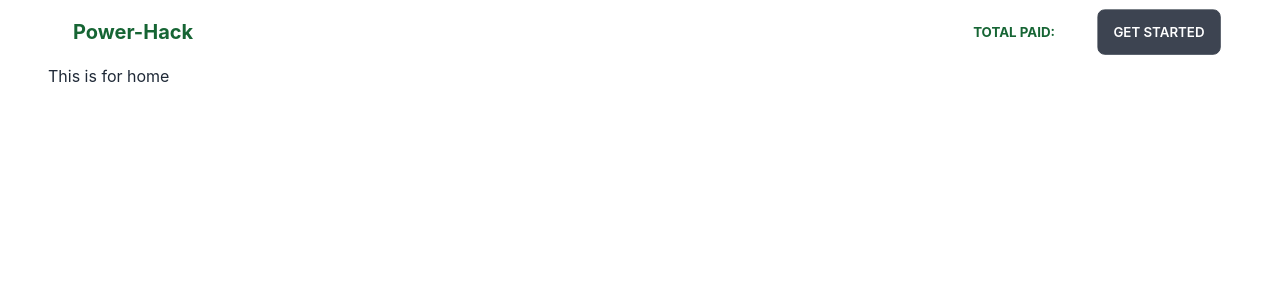
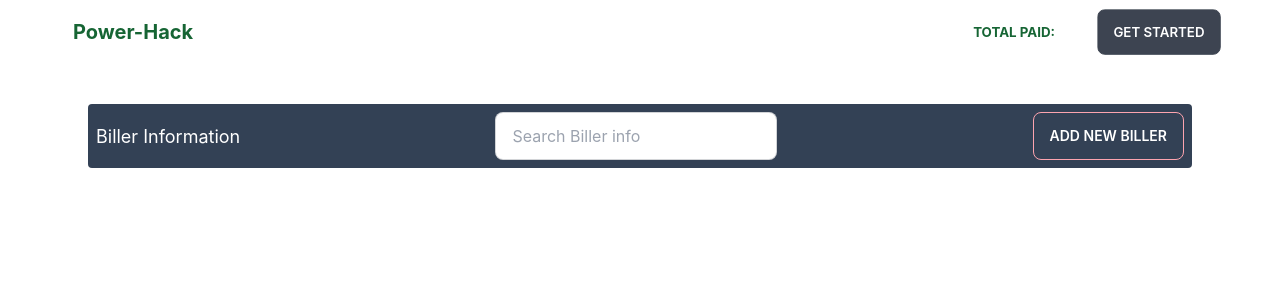
Before and after one commit to rahathossain3/power-distribution-billing-information-client-side, a React (Create React App) app: page /home in a window 1280 px wide. Shown: the top 300 px of the page. Built offline with nearby package versions, Linux system fonts and the light colour scheme.

Commit message:
biller bar added

```diff
--- a/src/App.js
+++ b/src/App.js
@@ -4,7 +4,7 @@ import { Route, Routes } from 'react-router-dom';
 // toastify
 import { ToastContainer } from 'react-toastify';
 import 'react-toastify/dist/ReactToastify.css';
-import Home from './Home/Home';
+import Home from './Component/Home/Home';
 import NotFound from './Component/Shared/NotFound/NotFound';
 import Navbar from './Component/Shared/Navbar/Navbar';
 
--- /dev/null
+++ b/src/Component/Home/Home.css
@@ -0,0 +1,6 @@
+.biller-bar-font {
+    font-size: 18px !important;
+    /* border: 1px solid whitesmoke; */
+    /* border-radius: 20px !important; */
+    /* background-color: rgb(31, 31, 24); */
+}
--- /dev/null
+++ b/src/Component/Home/Home.js
@@ -0,0 +1,27 @@
+import React from 'react';
+import { Link } from 'react-router-dom';
+import './Home.css'
+
+const Home = () => {
+    return (
+        <div className=' lg:mx-10 m-10 '>
+
+            <div className="navbar biller-bar-font rounded bg-slate-700 flex justify-between lg:flex-row flex-col gap-4">
+                <div className="text-white">
+                    Biller Information
+                </div>
+                <div className="form-control ">
+                    <input type="text" placeholder="Search Biller info" className="input input-bordered" />
+                </div>
+                <div className=" gap-2">
+                    <Link to='/' className="btn border-rose-300 hover:bg-white hover:text-black btn-ghost text-white">Add New Biller</Link>
+
+                </div>
+            </div>
+
+
+        </div>
+    );
+};
+
+export default Home;
--- a/src/Component/Shared/Footer/Footer.js
+++ /dev/null
@@ -1,35 +0,0 @@
-import React from 'react';
-import linkedin from '../../../Image/footer img/linkdin.png';
-import github from '../../../Image/footer img/github.png';
-import facebook from '../../../Image/footer img/facebook.png';
-import { Link } from 'react-router-dom';
-
-// import footer from '../../assets/images/footer.png';
-
-const Footer = () => {
-    return (
-        <footer className="footer footer-center p-10 bg-slate-100 text-base-content rounded">
-            <div className="grid grid-flow-col text-xl gap-4">
-                <Link to='/products' className="link link-hover">Products</Link>
-                <Link to='/review' className="link link-hover">Review</Link>
-                <Link to='/blog' className="link link-hover">Blog</Link>
-                <Link to='/portfolio' className="link link-hover">Portfolio</Link>
-            </div>
-            <div>
-                <div className="grid grid-flow-col gap-4">
-                    <a href='https://github.com/rahathossain3' target='blank' ><img width="30" height="30" src={github} alt="" /></a>
-
-                    <a href='https://www.linkedin.com/in/rahathossain3/' target='blank' ><img width="30" height="30" src={linkedin} alt="" /></a>
-
-                    <a href='https://www.facebook.com/Rahat.Imon.01/' target='blank' ><img width="30" height="30" src={facebook} alt="" /></a>
-
-                </div>
-            </div>
-            <div>
-                <p>Copyright © 2022 - All right reserved by <span className='font-bold'>Pixel Camera</span></p>
-            </div>
-        </footer >
-    );
-};
-
-export default Footer;
--- a/src/Component/Shared/Navbar/Navbar.js
+++ b/src/Component/Shared/Navbar/Navbar.js
@@ -1,45 +1,24 @@
-import React, { useState } from 'react';
+import React, { useEffect, useState } from 'react';
 import { Link } from 'react-router-dom';
 import useBillersInfo from '../../../hooks/useBillersInfo';
 
 
 const Navbar = () => {
 
-    // all billers
-    // const [billersInfo, setBillersInfo] = useBillersInfo('');
-    // // console.log(billersInfo)
+
+    // const [state, setState] = useState([])
+
+    // useEffect(() => {
+    //     fetch('http://localhost:5000/billing-list')
+    //         .then(res => res.json())
+    //         .then(data => setState(data));
+    // }, []);
+
+    // // all billers
+
+    // console.log(state)
 
 
-
-    // // for amount
-    // const [oldAmount, setOldAmount] = useState(0);
-
-    // let [amount, setAmount] = useState(0);
-
-
-    // let totalPaidAmount = billersInfo.map((billerInfo) => {
-
-    //     setOldAmount(parseInt(billerInfo.paidAmount));
-
-    //     //set qut
-    //     let newAmount = oldAmount + parseInt(amount);
-
-    //     // set new quantity
-
-    //     // const quantity = newQuantity;
-    //     // // console.log(quantity);
-
-    //     // const updateItem = { quantity };
-
-
-    //     setAmount(newAmount);
-    //     // totalPaidAmount = amount + billerInfo.paidAmount
-
-    //     // console.log(billerInfo.paidAmount)
-    //     // console.log(newAmount, amount)
-    // })
-    // console.log(amount)
-    // // console.log(totalPaidAmount);
 
 
     const signOut = <><Link to='/' className="btn text-white">Get started</Link></>
@@ -54,7 +33,7 @@ const Navbar = () => {
                         <svg xmlns="http://www.w3.org/2000/svg" className="h-5 w-5" fill="none" viewBox="0 0 24 24" stroke="currentColor"><path strokeLinecap="round" strokeLinejoin="round" strokeWidth="2" d="M4 6h16M4 12h8m-8 6h16" /></svg>
                     </label>
 
-                    <ul tabIndex="0" className="menu menu-compact dropdown-content mt-3 p-1 shadow bg-base-100 rounded-box w-80">
+                    <ul tabIndex="0" className="menu menu-compact dropdown-content mt-3 p-1 shadow bg-base-100 rounded-box w-56">
                         <li>{totalPaid}</li>
 
                         <li> {signOut}</li>
--- a/src/Home/Home.js
+++ /dev/null
@@ -1,11 +0,0 @@
-import React from 'react';
-
-const Home = () => {
-    return (
-        <div>
-            <h2>This is for home</h2>
-        </div>
-    );
-};
-
-export default Home;
--- a/src/hooks/useBillersInfo.js
+++ b/src/hooks/useBillersInfo.js
@@ -7,7 +7,7 @@ const useBillersInfo = () => {
     useEffect(() => {
         fetch('http://localhost:5000/billing-list')
             .then(res => res.json())
-            .then(data => setBillersInfo(data));
+            .then(setBillersInfo);
     }, []);
 
     return [billersInfo, setBillersInfo]
--- a/src/index.js
+++ b/src/index.js
@@ -7,11 +7,11 @@ import { BrowserRouter } from 'react-router-dom';
 
 const root = ReactDOM.createRoot(document.getElementById('root'));
 root.render(
-  <React.StrictMode>
-    <BrowserRouter>
-      <App />
-    </BrowserRouter>
-  </React.StrictMode>
+  // <React.StrictMode>
+  <BrowserRouter>
+    <App />
+  </BrowserRouter>
+  // </React.StrictMode>
 );
 
 // If you want to start measuring performance in your app, pass a function
```
